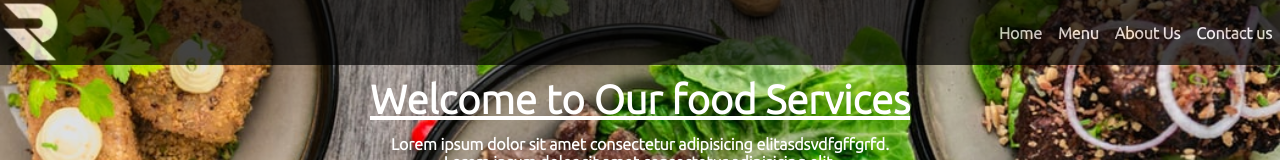
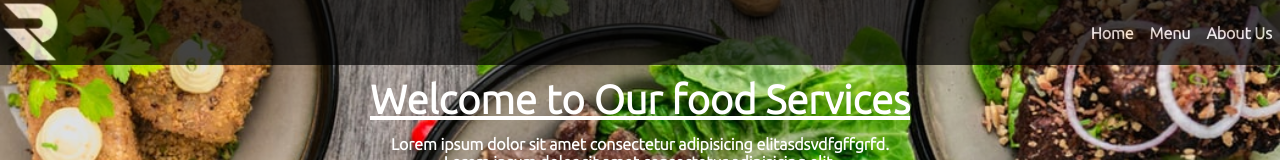
Before and after one commit to RitvikSardana/project_food-delivering, a plain HTML site: page index.html in a window 1280 px wide. Shown: the top 160 px of the page. Drawn offline with Linux system fonts and the light colour scheme.

Commit message:
Update index.html

```diff
--- a/index.html
+++ b/index.html
@@ -22,7 +22,7 @@
         <li class="item"><a href="#">Home</a></li>
         <li class="item"><a href="#">Menu</a></li>
         <li class="item"><a href="#">About Us</a></li>
-        <li class="item"><a href="#">Contact us</a></li>
+        <!-- <li class="item"><a href="#">Contact us</a></li> -->
       </ul>
     </nav>
     <section id="home">
```
